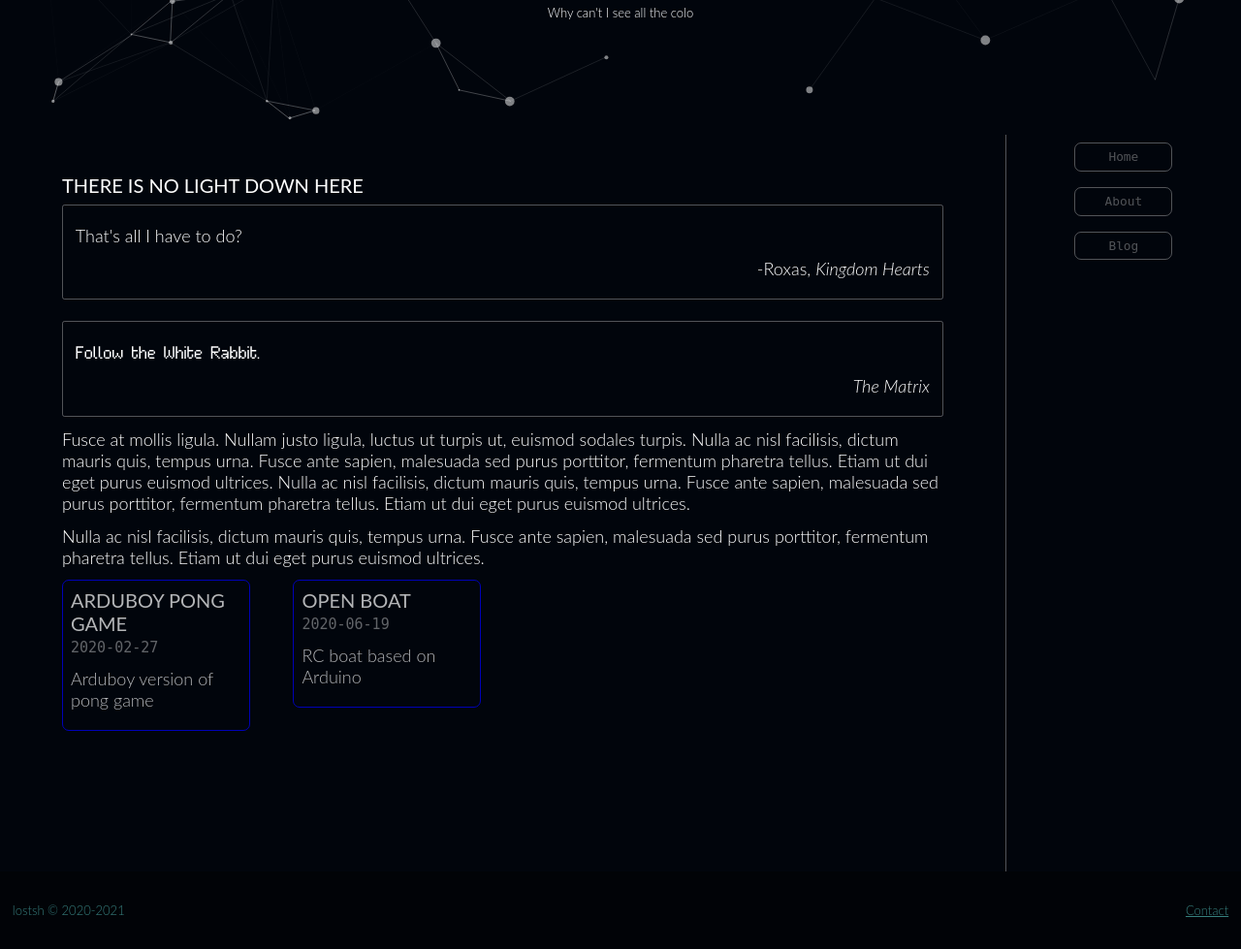
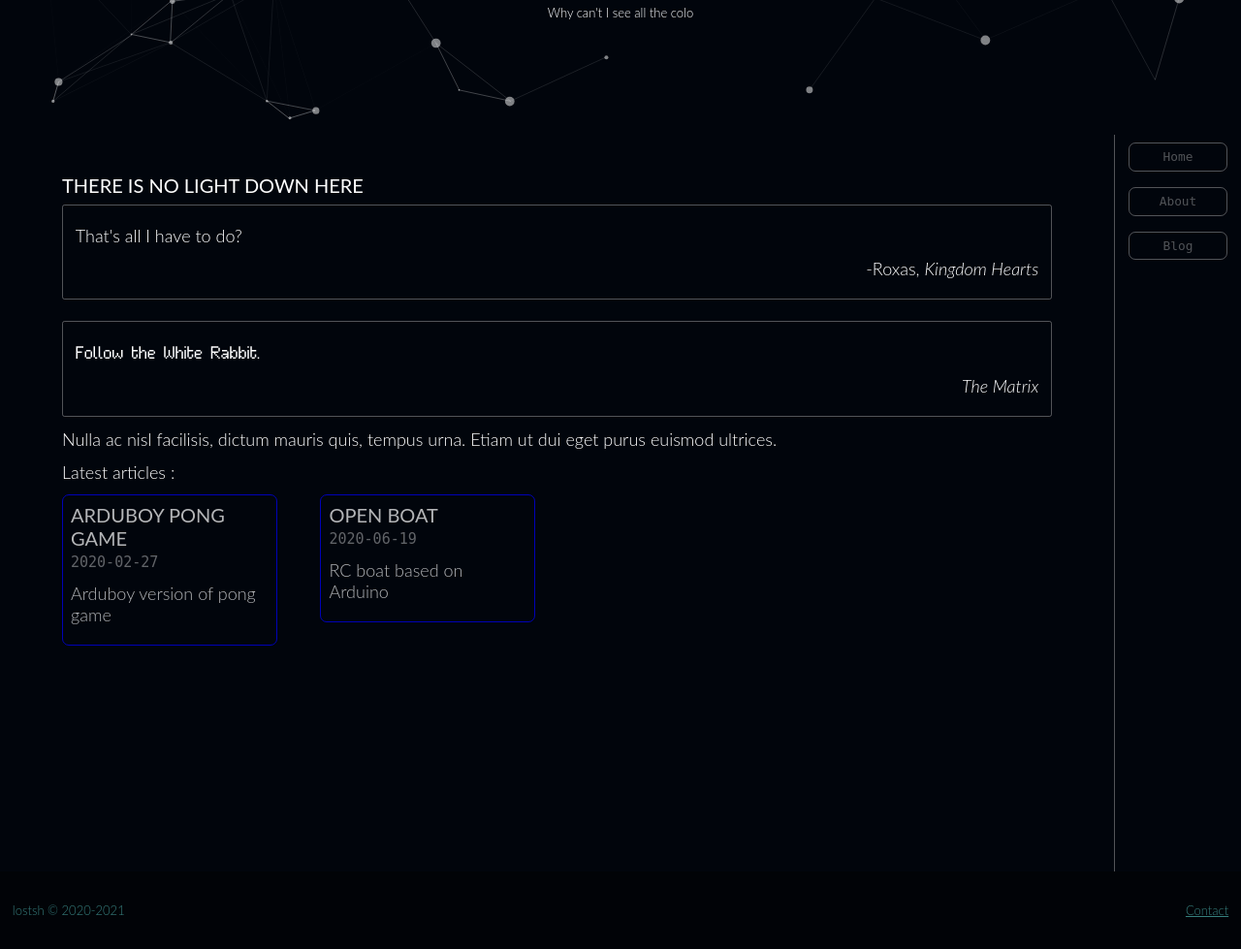
Before and after one commit to lostsh/lostsh.github.io, a PHP site: page / in a window 1280 px wide. Shown: the part 661-1640 px from the top of the page at 97% size. Run offline with PHP 8.4, Linux system fonts and the light colour scheme.

Commit message:
FINALLY I find th min-height of the section I put it into the index.css pour le moment

```diff
--- a/assets/css/index.css
+++ b/assets/css/index.css
@@ -24,7 +24,12 @@ header figure img{
     width: 100%;
     height: auto;
 }
-
+section{
+    /*min-width: 75vw;*/
+    /*min-width: calc(100vw - 20vw - 1vw);*/
+    /*Finally I found the min-height of the section !*/
+    min-width: 79vw;
+}
 section p{
     margin: 1.5vh 0 1.5vh 0;;
 }
--- a/index.html
+++ b/index.html
@@ -44,20 +44,11 @@
         </div>
         <div>
           <p>
-            Fusce at mollis ligula. Nullam justo ligula, luctus ut turpis ut, euismod sodales turpis.
             Nulla ac nisl facilisis, dictum mauris quis, tempus urna.
-            Fusce ante sapien, malesuada sed purus porttitor, fermentum pharetra tellus.
-            Etiam ut dui eget purus euismod ultrices.
-            Nulla ac nisl facilisis, dictum mauris quis, tempus urna.
-            Fusce ante sapien, malesuada sed purus porttitor, fermentum pharetra tellus.
-            Etiam ut dui eget purus euismod ultrices.
-          </p>
-          <p>
-            Nulla ac nisl facilisis, dictum mauris quis, tempus urna.
-            Fusce ante sapien, malesuada sed purus porttitor, fermentum pharetra tellus.
             Etiam ut dui eget purus euismod ultrices.
           </p>
         </div>
+        <p>Latest articles :</p>
         <div id="articleContainer">
         </div>
       </section>
```
